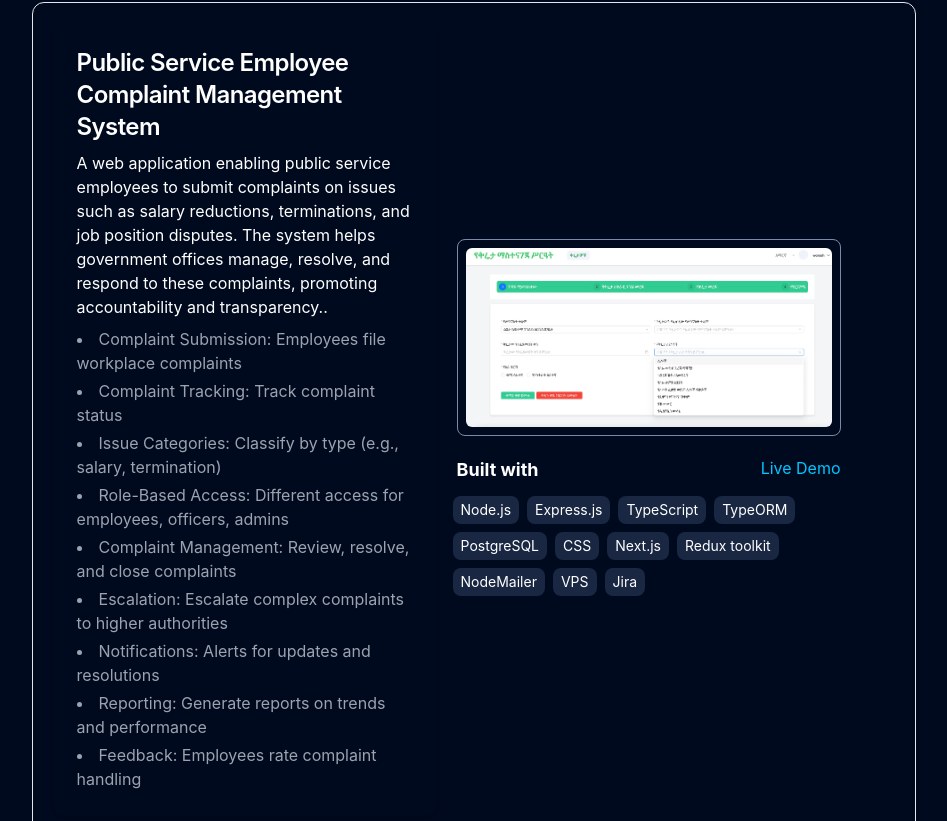
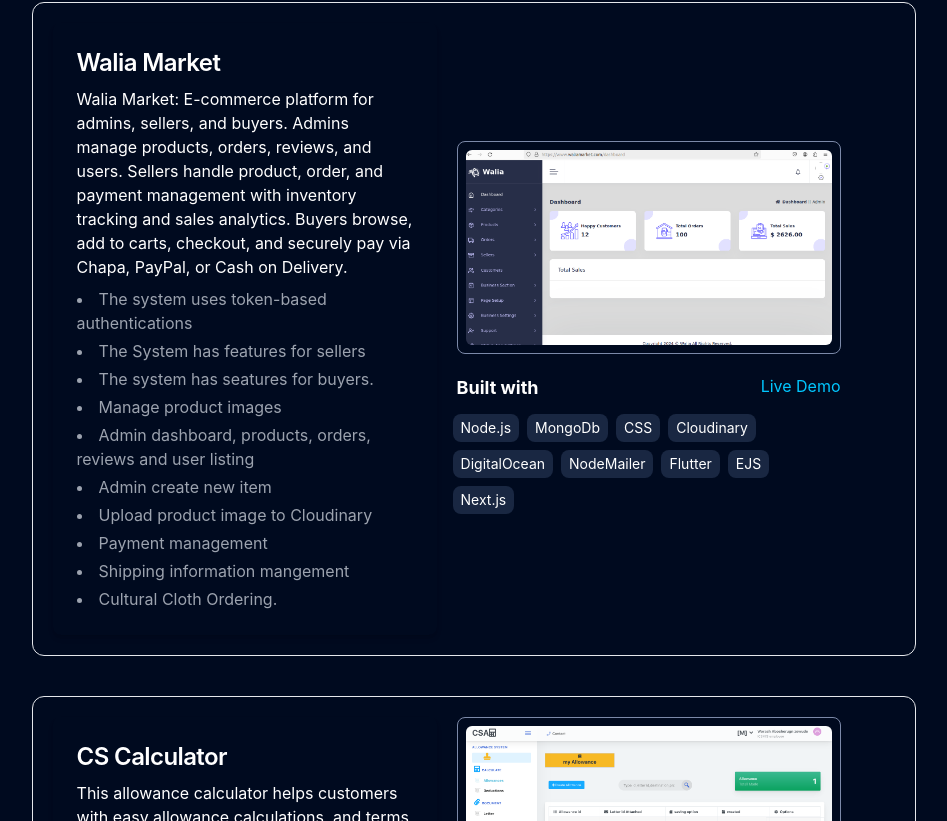
Before and after one commit to worashf/portfolio, a Next.js app: page /portfolio in a window 1280 px wide. Shown: the part 2979-3800 px from the top of the page, without its empty margins (252-1199 px from the left). Built offline with nearby package versions, Linux system fonts and the light colour scheme.

Commit message:
Renove projects

```diff
--- a/data/projects.js
+++ b/data/projects.js
@@ -63,32 +63,9 @@ const projects = [
 'Feedback review for service improvement'
     ],
   },
-  {
-
-    id: 4,
-    title: 'Public Service Employee Complaint Management System',
-    desc: 'A web application enabling public service employees to submit complaints on issues such as salary reductions, terminations, and job position disputes. The system helps government offices manage, resolve, and respond to these complaints, promoting accountability and transparency..',
-    img: '/static/projects/public-compliat.webp',
-    link:'https://www.lidetapsecms.com/',
-    tags: ['Node.js', 'Express.js', 'TypeScript', 'TypeORM', 'PostgreSQL', 'CSS', 'Next.js' , 'Redux toolkit','NodeMailer', 'VPS', "Jira"],
-    features: [
-'Complaint Submission: Employees file workplace complaints',
-'Complaint Tracking: Track complaint status',
-'Issue Categories: Classify by type (e.g., salary, termination)',
-'Role-Based Access: Different access for employees, officers, admins',
-'Complaint Management: Review, resolve, and close complaints',
-'Escalation: Escalate complex complaints to higher authorities',
-'Notifications: Alerts for updates and resolutions',
-'Reporting: Generate reports on trends and performance',
-'Feedback: Employees rate complaint handling',
-
-    ],
-
-  },
-
 
   {
-    id: 5,
+    id: 4,
     title: 'Walia Market',
     desc: 'Walia Market: E-commerce platform for admins, sellers, and buyers. Admins manage products, orders, reviews, and users. Sellers handle product, order, and payment management with inventory tracking and sales analytics. Buyers browse, add to carts, checkout, and securely pay via Chapa, PayPal, or Cash on Delivery.',
     img: '/static/projects/walia-market.png',
@@ -108,7 +85,7 @@ const projects = [
     ],
   },
   {
-    id: 6,
+    id: 5,
     title: 'CS Calculator',
     desc: 'This allowance calculator helps customers with easy allowance calculations,  and terms of reference (tor) management.',
     img: '/static/projects/allowance-management.png',
@@ -123,7 +100,7 @@ const projects = [
   },
 
   {
-    id: 7,
+    id: 6,
     title: 'EasyFly',
     desc: 'With EasyFly app you can reserve a jet in a specific range of date, see the details from a jet model, see or cancel your reservations, and add or delete a new jet to be available for reservation:.',
     img: '/static/projects/easy-fly.png',
@@ -141,7 +118,7 @@ const projects = [
     ],
   },
   {
-    id: 8,
+    id: 7,
     title: 'Game dealer',
     desc: 'A website that allows users to check the available deals of computer games with data being collected directly from the cheapshark API.',
     img: '/static/projects/game-dealer.png',
@@ -155,7 +132,7 @@ const projects = [
     ],
   },
   {
-    id: 9,
+    id: 8,
     title: 'Personal portfolio',
     desc: 'Personal portfolio website built with HTML5, CSS3 and JavaScript.',
     img: '/static/projects/portfolio.png',
@@ -171,7 +148,7 @@ const projects = [
     ],
   },
   {
-    id: 10,
+    id: 9,
     title: 'ShiCommerce',
     desc: 'ShiCommerce is an e-commerce website that has features for admins and users(buyers). Admin can manage products, manage orders, manage product reviews, and users. The user (buyer) can check product details, add a product to the cart, checkout the cart, fill shipping address, and pay payment using Stripe. and also user can check order status(processing, shipping, and delivered).',
     img: '/static/projects/shi-commerce.PNG',
@@ -189,41 +166,9 @@ const projects = [
     ],
   },
 
+
   {
-    id: 11,
-    title: 'Research Center Website',
-    desc: 'HTML5/CSS3 and JavaScript basics capstone project, building research center website',
-    img: '/static/projects/research-center.png',
-    link: 'https://worashf.github.io/research-center-website/',
-    github: 'https://github.com/worashf/research-center-website',
-    tags: ['HTML5', 'Javascript', 'CSS3'],
-    features: [
-      ,
-      'Responsive layout.',
-      'Headline section.',
-      'Team section.',
-      'Our team section.',
-      'Our services section.',
-    ],
-  },
-  {
-    id: 12,
-    title: 'Awesome Tv',
-    desc: 'Consume the movie API and render a list of movies on the page, the users can like and comments on the movie.',
-    img: '/static/projects/awesome-tv.png',
-    link: 'https://kaskmil.github.io/awsome_tv/',
-    github: 'https://github.com/worashf/awesome_tv',
-    tags: ['HTML5', 'CSS3', 'JavaScript', 'Webpack'],
-    features: [
-      'Consume API.',
-      'Render movies on the page.',
-      ,
-      'Add likes features.',
-      'Add comment section.',
-    ],
-  },
-  {
-    id: 13,
+    id: 10,
     title: 'Online CourseWare',
     desc: 'Online course ware system is designed for teachers and authors to create course content online and for student to access the contents. ',
     img: '/static/projects/online-course-ware.png',
@@ -244,7 +189,7 @@ const projects = [
     ],
   },
   {
-    id: 14,
+    id: 11,
     title: 'OneInventory',
     desc: ' OneInventory is an online inventory management system that enables the user can manage inventory management tasks easily.',
     img: '/static/projects/inventory-admin.png',
```
